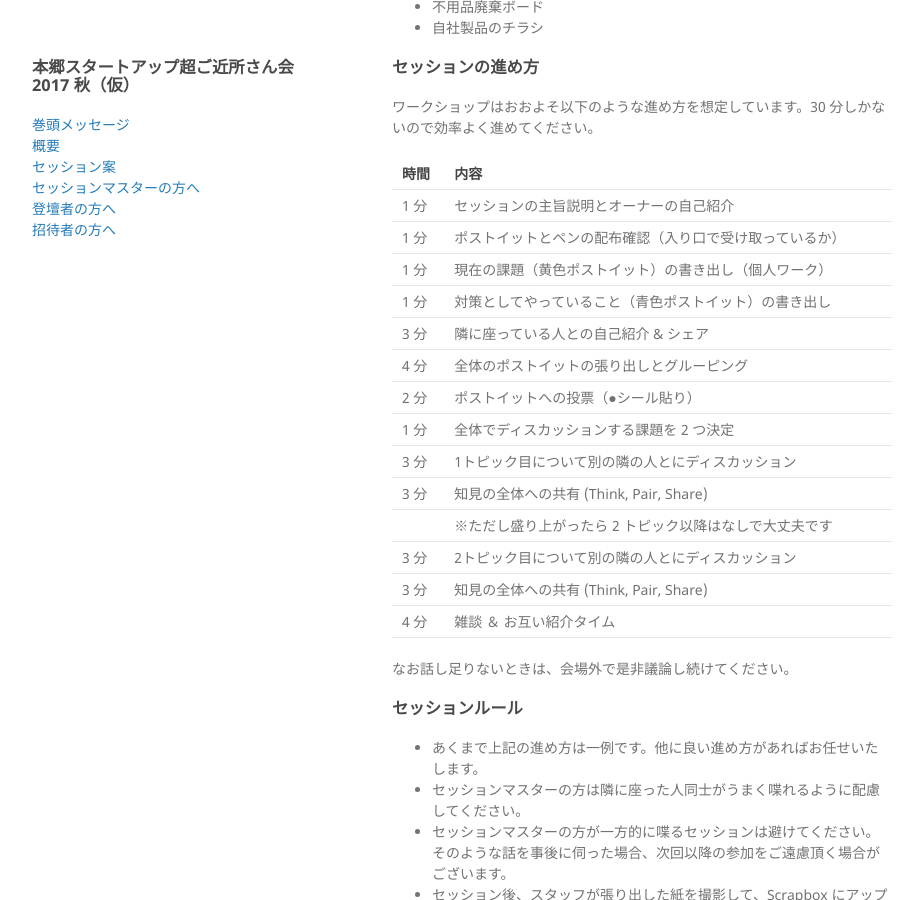
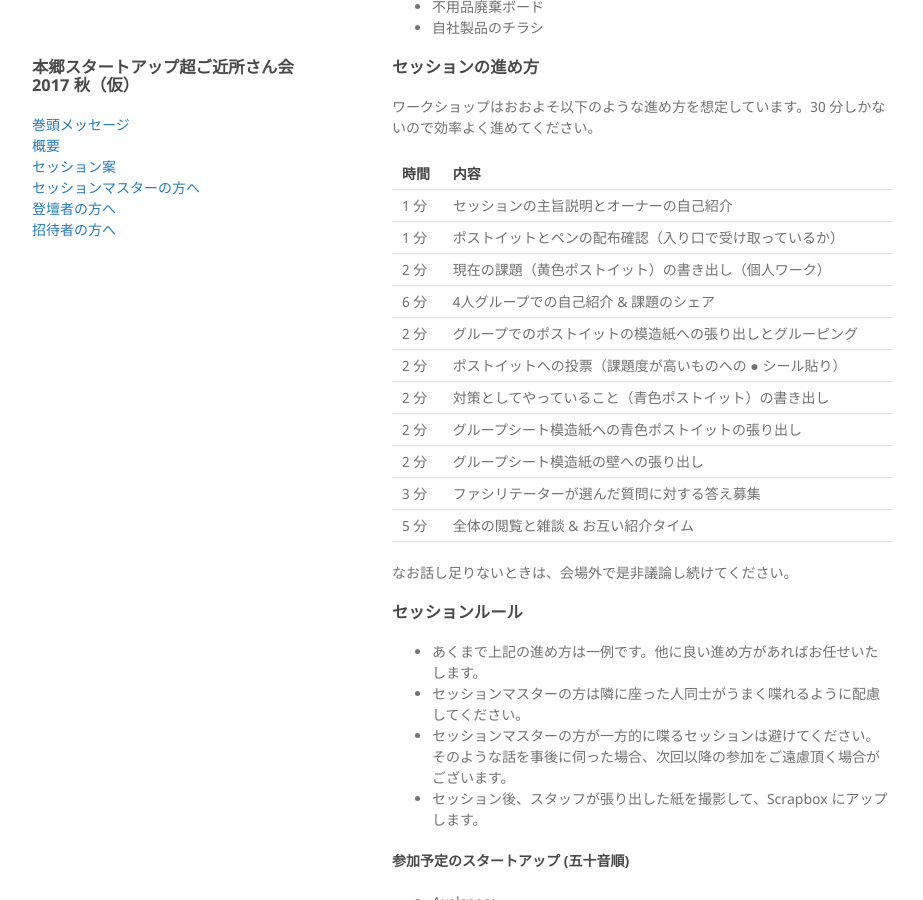
Before and after one commit to hongotechstartup/hongotechstartup.github.io, a Jekyll site: the page built from index.md, in a window 1280 px wide and 900 px high, scrolled down 3877 px. Shown: the whole window, without its empty margins (178-1101 px from the left). Built offline with Jekyll 4.4.1, drawn with Linux system fonts in a browser that asks for light colours; our own code applies the rules of GitHub Pages for plain Markdown files.

```diff
--- a/index.md
+++ b/index.md
@@ -154,18 +154,15 @@
 | ------ | ------ |
 | 1 分 | セッションの主旨説明とオーナーの自己紹介 |
 | 1 分 | ポストイットとペンの配布確認（入り口で受け取っているか） |
-| 1 分 | 現在の課題（黄色ポストイット）の書き出し（個人ワーク） |
-| 1 分 | 対策としてやっていること（青色ポストイット）の書き出し |
-| 3 分 | 隣に座っている人との自己紹介 & シェア |
-| 4 分 | 全体のポストイットの張り出しとグルーピング |
-| 2 分 | ポストイットへの投票（●シール貼り） |
-| 1 分 | 全体でディスカッションする課題を 2 つ決定 |
-| 3 分 | 1トピック目について別の隣の人とにディスカッション |
-| 3 分 | 知見の全体への共有 (Think, Pair, Share) |
-|  | ※ただし盛り上がったら 2 トピック以降はなしで大丈夫です |
-| 3 分 | 2トピック目について別の隣の人とにディスカッション |
-| 3 分 | 知見の全体への共有 (Think, Pair, Share) |
-| 4 分 | 雑談 ＆ お互い紹介タイム |
+| 2 分 | 現在の課題（黄色ポストイット）の書き出し（個人ワーク） |
+| 6 分 | 4人グループでの自己紹介 & 課題のシェア |
+| 2 分 | グループでのポストイットの模造紙への張り出しとグルーピング |
+| 2 分 | ポストイットへの投票（課題度が高いものへの ● シール貼り） |
+| 2 分 | 対策としてやっていること（青色ポストイット）の書き出し |
+| 2 分 | グループシート模造紙への青色ポストイットの張り出し |
+| 2 分 | グループシート模造紙の壁への張り出し |
+| 3 分 | ファシリテーターが選んだ質問に対する答え募集 |
+| 5 分 | 全体の閲覧と雑談 & お互い紹介タイム |
 
 なお話し足りないときは、会場外で是非議論し続けてください。
 
```
